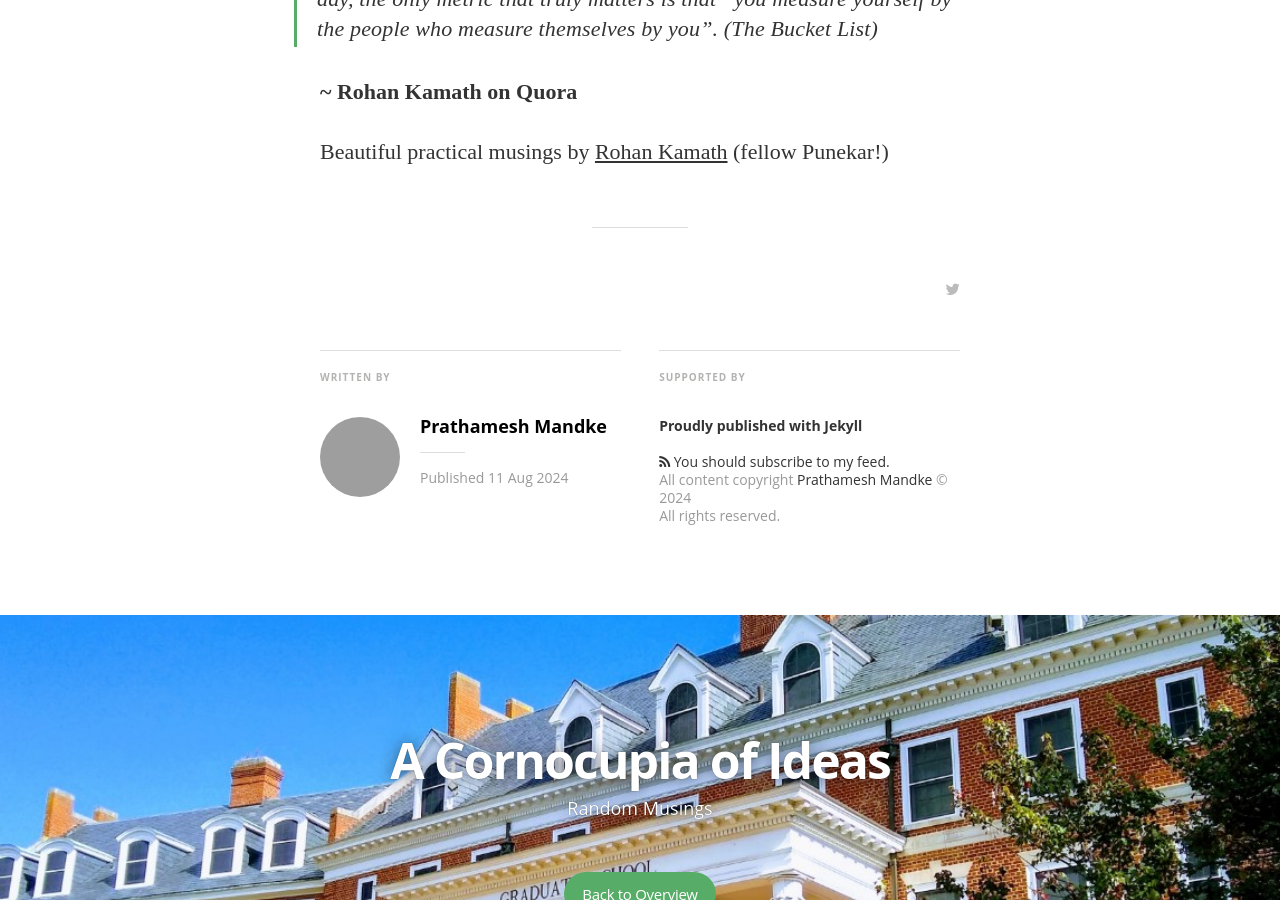
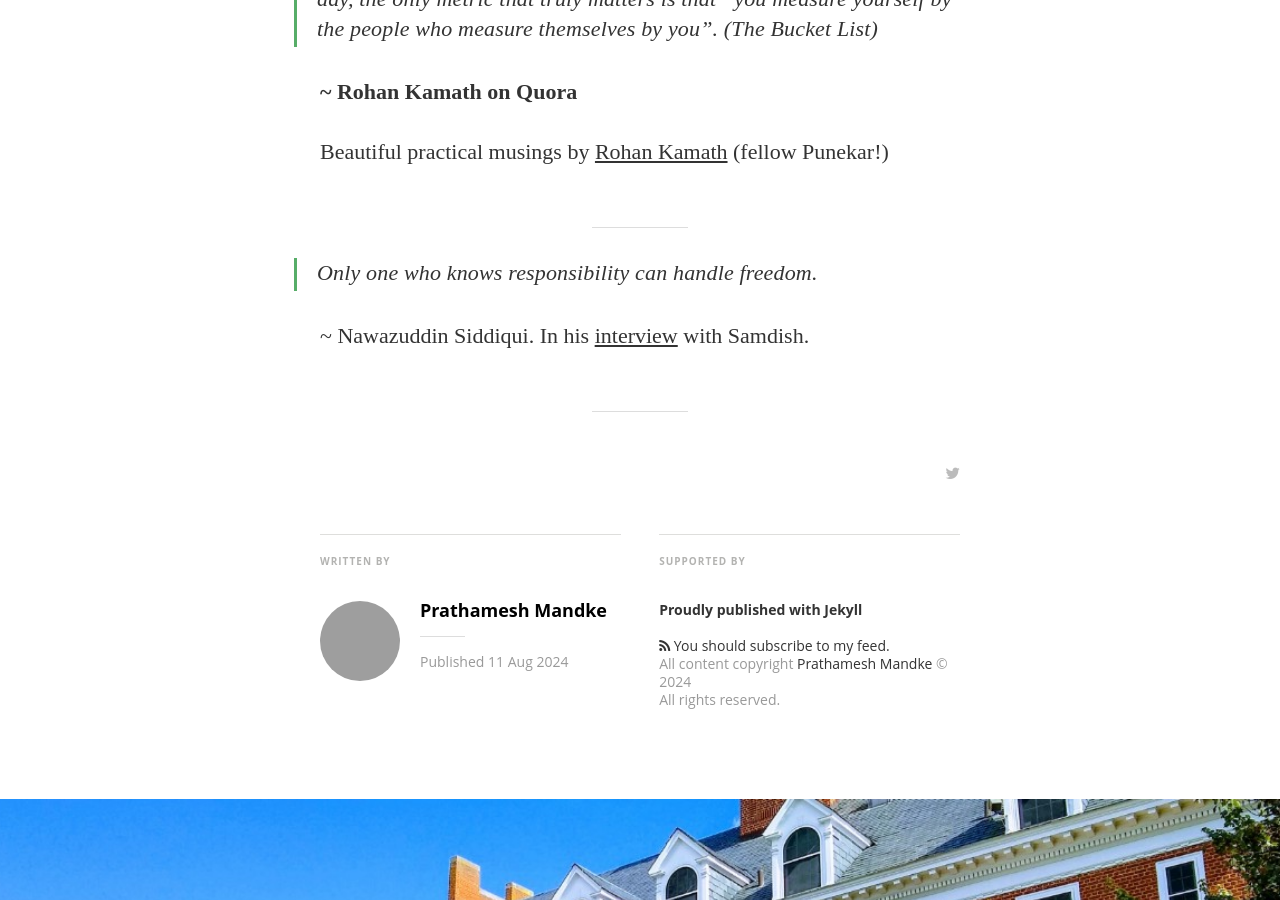
Before and after one commit to pkmandke/blog, a Jekyll site: the page built from _posts/2024-08-11-quotes.md, in a window 1280 px wide and 900 px high, scrolled down 4443 px. Built offline with Jekyll 4.4.1, drawn with Linux system fonts in a browser that asks for light colours; nearby versions of some CDN libraries; some web fonts are replaced; grey boxes are pictures that could not be loaded.

Commit message:
nawaz quote

```diff
--- a/_posts/2024-08-11-quotes.md
+++ b/_posts/2024-08-11-quotes.md
@@ -107,3 +107,9 @@ He has mastered the knack of distilling complex thoughts into powerfully concise
 Beautiful practical musings by [Rohan Kamath](https://www.linkedin.com/in/rohankamath/) (fellow Punekar!)
 
 ---
+
+>Only one who knows responsibility can handle freedom.
+
+~ Nawazuddin Siddiqui. In his [interview](https://www.youtube.com/watch?v=P32OVHxnXmk) with Samdish.
+
+---
```
